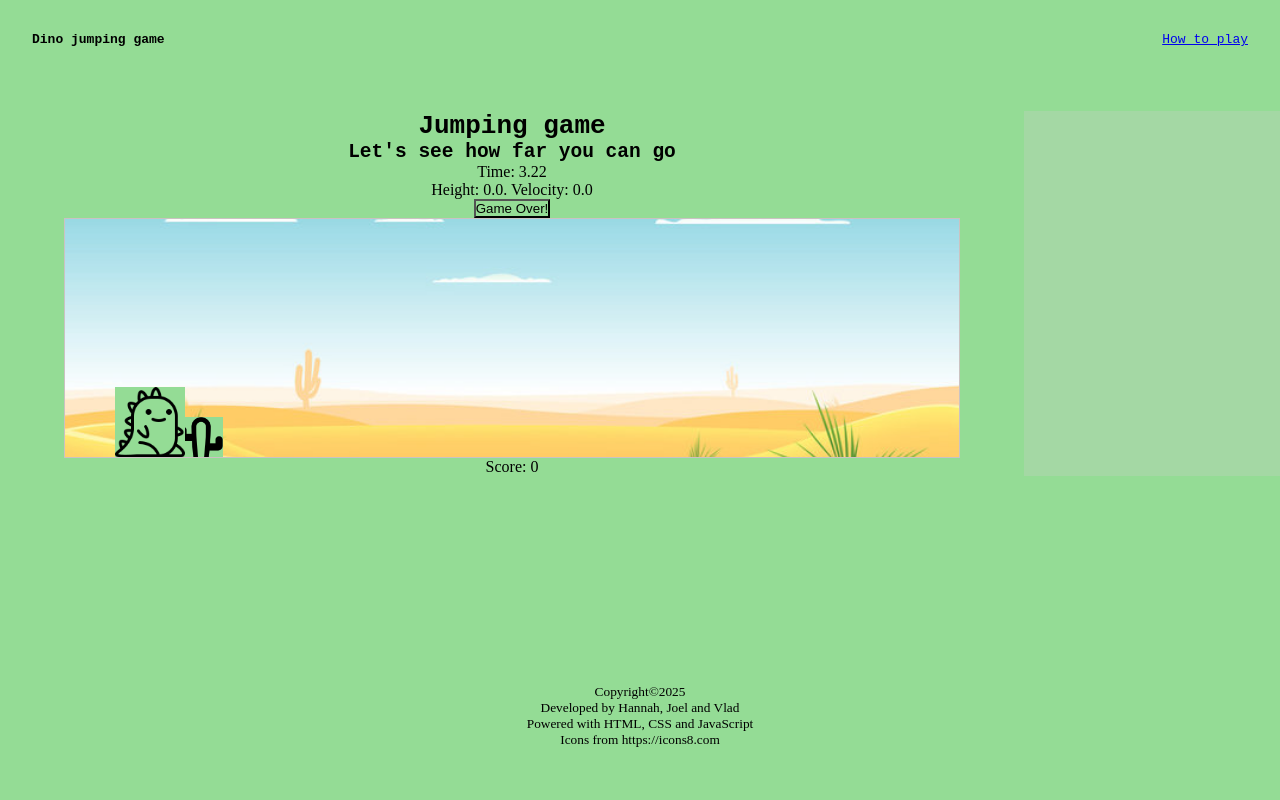
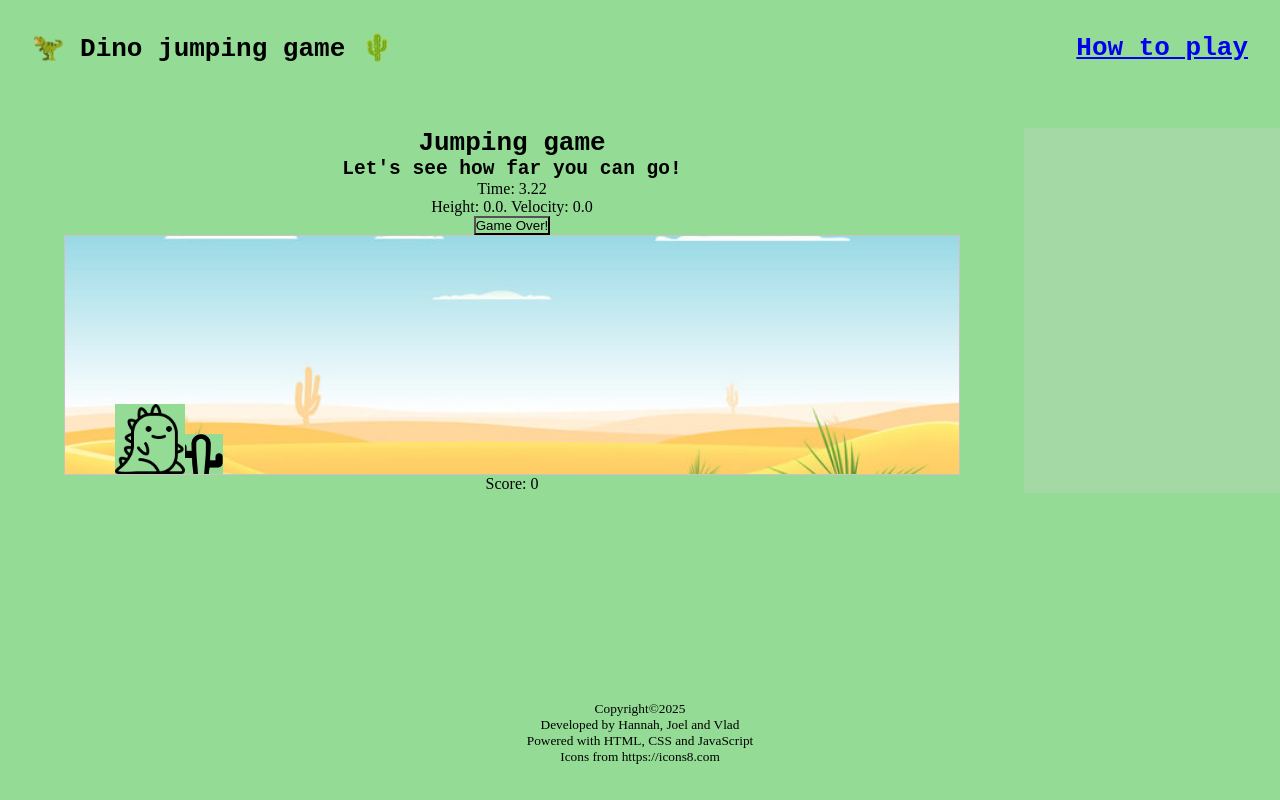
Before and after one commit to joelnicell/fd-js-jumping-game, a plain HTML site: page index.html in a window 1280 px wide. Drawn offline with Linux system fonts and the light colour scheme.

Commit message:
Update index.html

```diff
--- a/index.html
+++ b/index.html
@@ -4,19 +4,20 @@
     <meta charset="UTF-8" />
     <meta name="viewport" content="width=device-width, initial-scale=1.0" />
     <title>Jumping Game</title>
+    <link href="https://fonts.googleapis.com/css2?family=Press+Start+2P&display=swap" rel="stylesheet" />
     <link rel="stylesheet" href="./styles.css" />
     <script src="./script.js" defer></script>
   </head>
   <body>
     <header class="game-header">
-      <strong class="game-name">Dino jumping game</strong>
-      <a href="./utils/how to play">How to play</a>
+      <h1><strong class="game-name">🦖 Dino jumping game 🌵</strong></h1>
+      <h1><a href="./assets/howtoplay.html" class="header-btn">How to play</a></h1>
     </header>
 
     <main>
       <div class="game-introduction">
         <h1>Jumping game</h1>
-        <h2>Let's see how far you can go</h2>
+        <h2>Let's see how far you can go!</h2>
       </div>
 
       <div id="game-container">
```
